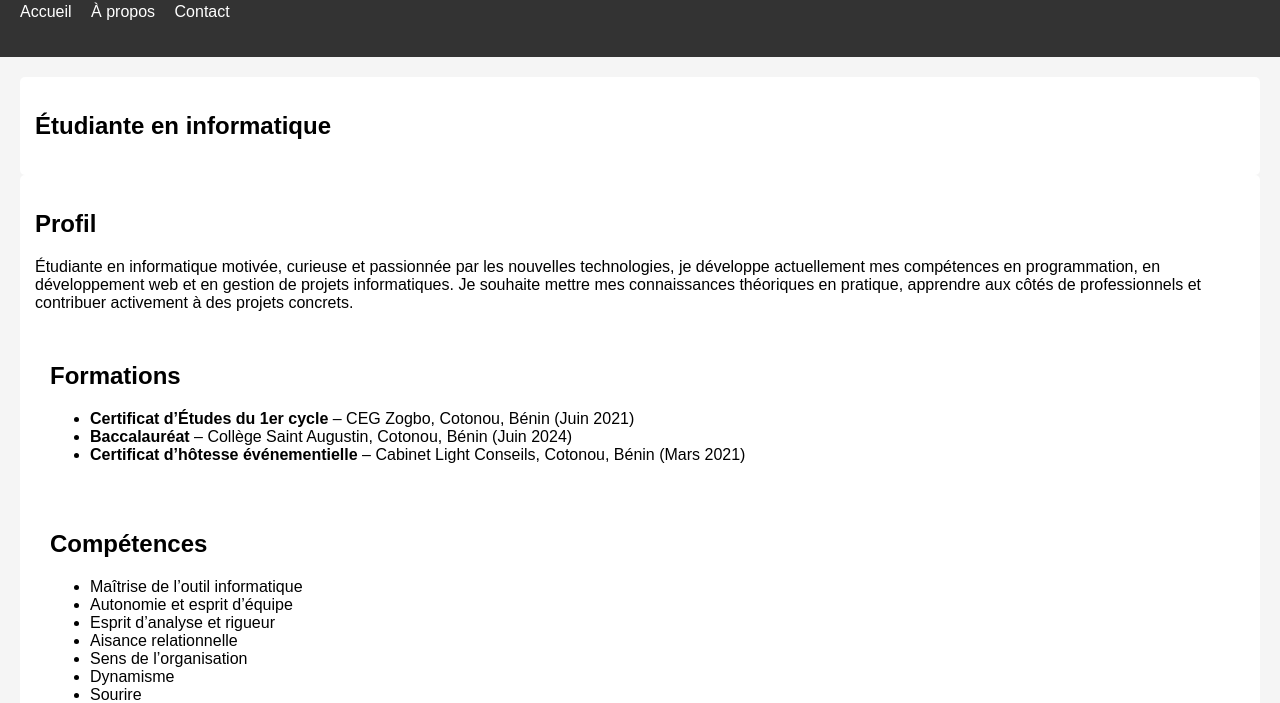
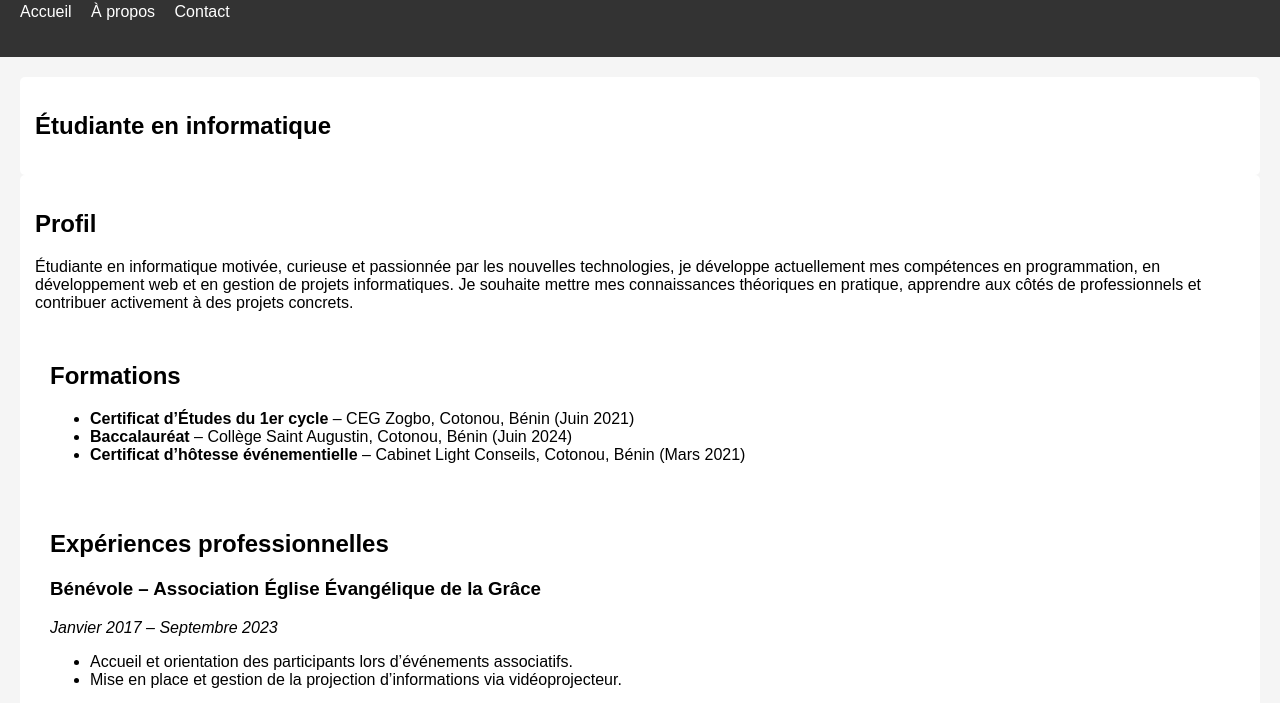
Before and after one commit to t7cknp8psn-code/mon-cv, a plain HTML site: page index.html in a window 1280 px wide. Shown: the part 97-800 px from the top of the page. Drawn offline with Linux system fonts and the light colour scheme.

Commit message:
ajout de la partie experiences

```diff
--- a/index.html
+++ b/index.html
@@ -58,7 +58,16 @@
             </ul>
 
         </section>
-
+  <!-- Expériences -->
+        <section>
+            <h2>Expériences professionnelles</h2>
+            <h3>Bénévole – Association Église Évangélique de la Grâce</h3>
+            <p><em>Janvier 2017 – Septembre 2023</em></p>
+            <ul>
+                <li>Accueil et orientation des participants lors d’événements associatifs.</li>
+                <li>Mise en place et gestion de la projection d’informations via vidéoprojecteur.</li>
+            </ul>
+        </section>
      <!-- Compétences -->
         <section>
             <h2>Compétences</h2>
```
